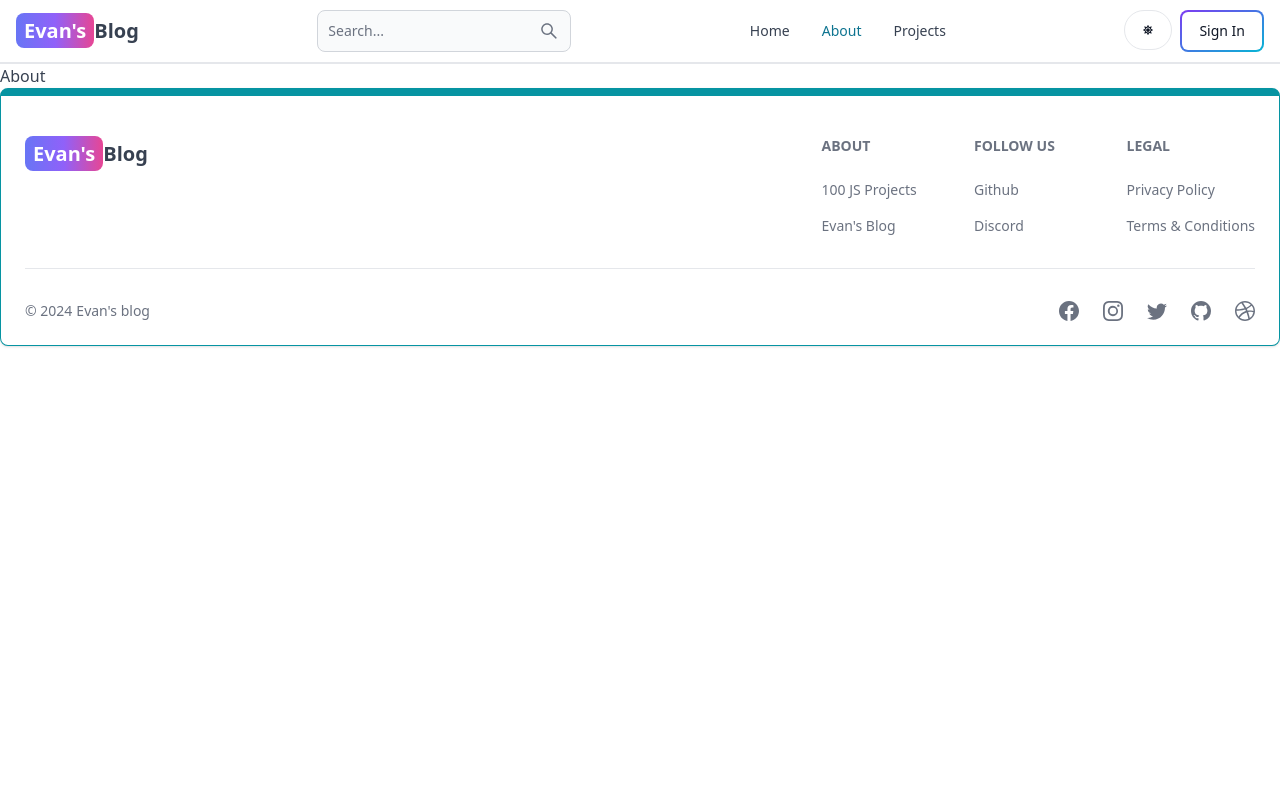
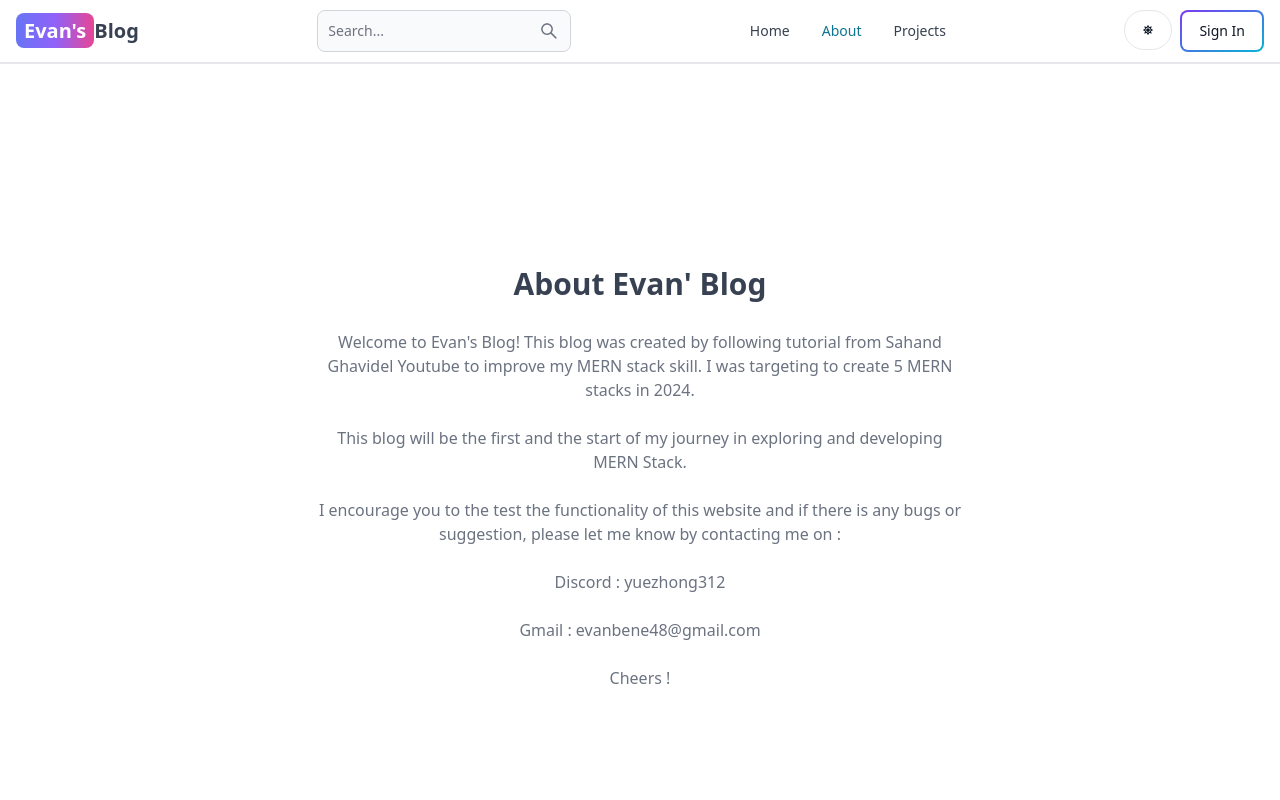
Before and after one commit to evanbene48/mern-blog, a React (Vite) app in the folder client/: page /about in a window 1280 px wide. Shown: the top 800 px of the page. Built offline with nearby package versions, Linux system fonts and the light colour scheme; no server answers.

Commit message:
complete about and project page

```diff
--- a/client/src/pages/About.jsx
+++ b/client/src/pages/About.jsx
@@ -1,7 +1,38 @@
-import React from 'react'
-
 export default function About() {
   return (
-    <div>About</div>
-  )
+    <div className='min-h-screen flex items-center justify-center'>
+      <div className='max-w-2xl mx-auto p-3 text-center'>
+        <div>
+          <h1 className='text-3xl font font-semibold text-center my-7'>
+            About Evan' Blog
+          </h1>
+          <div className='text-md text-gray-500 flex flex-col gap-6'>
+            <p>
+              Welcome to Evan's Blog! This blog was created by following tutorial from Sahand Ghavidel
+              Youtube to improve my MERN stack skill. I was targeting to create 5 MERN stacks in 2024.
+            </p>
+
+            <p>
+              This blog will be the first and the start of my journey in exploring and developing MERN Stack.
+            </p>
+
+            <p>
+              I encourage you to the test the functionality of this website and
+              if there is any bugs or suggestion, please let me know by contacting me
+              on :
+            </p>
+            <p className="">
+              Discord : yuezhong312
+            </p>
+            <p>
+              Gmail : evanbene48@gmail.com
+            </p>
+            <p>
+              Cheers !
+            </p>
+          </div>
+        </div>
+      </div>
+    </div>
+  );
 }
--- a/client/src/pages/Projects.jsx
+++ b/client/src/pages/Projects.jsx
@@ -1,7 +1,11 @@
-import React from 'react'
+import CallToAction from '../components/CallToAction';
 
 export default function Projects() {
   return (
-    <div>Projects</div>
+    <div className='min-h-screen max-w-2xl mx-auto flex justify-center items-center flex-col gap-6 p-3'>
+      <h1 className='text-3xl font-semibold'>Pojects</h1>
+      <p className='text-md text-gray-500'>Build fun and engaging projects while learning HTML, CSS, and JavaScript!</p>
+      <CallToAction />
+    </div>
   )
 }
```
